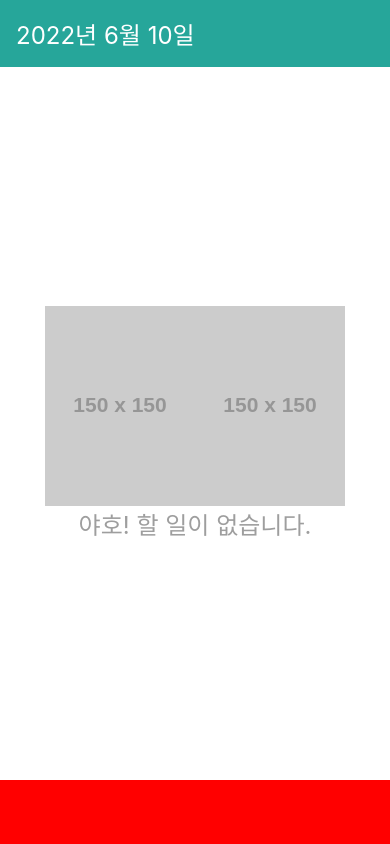
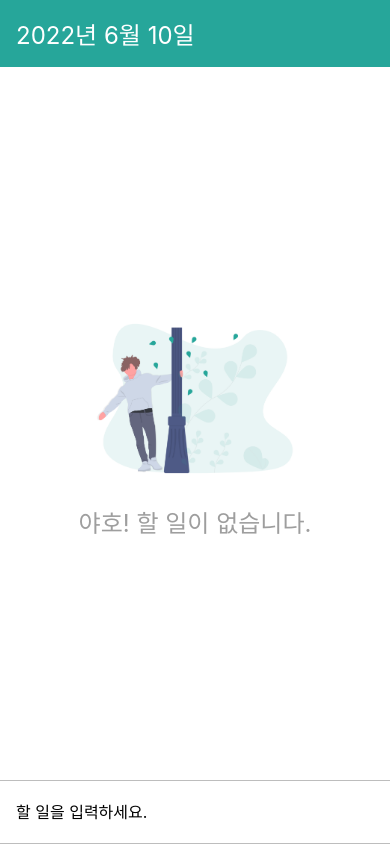
Before and after one commit to chaeikim-tech/LearnReactNative, a React Native app: screen / in a window 390 px wide. Built offline with nearby package versions, Linux system fonts and the light colour scheme.

Commit message:
using KeyboardAvoidingView
IOS에서 input 가려지는 상태 수정

```diff
--- a/App.js
+++ b/App.js
@@ -1,5 +1,10 @@
 import React from 'react';
-import {SafeAreaView, StyleSheet} from 'react-native';
+import {
+  SafeAreaView,
+  StyleSheet,
+  KeyboardAvoidingView,
+  Platform,
+} from 'react-native';
 import DateHead from './components/DateHead';
 import AddTodo from './components/AddTodo';
 import Empty from './components/Empty';
@@ -9,9 +14,14 @@
 
   return (
     <SafeAreaView edges={['bottom']} style={styles.block}>
-      <DateHead date={today} />
-      <Empty />
-      <AddTodo />
+      <KeyboardAvoidingView
+        behavior={Platform.OS === 'ios' ? 'padding' : undefined}
+        /* behavior={Platform.select({ios: 'padding', android: undefined})} */
+        style={styles.avoid}>
+        <DateHead date={today} />
+        <Empty />
+        <AddTodo />
+      </KeyboardAvoidingView>
     </SafeAreaView>
   );
 }
@@ -20,6 +30,9 @@
   block: {
     flex: 1,
   },
+  avoid: {
+    flex: 1,
+  },
 });
 
 export default App;
--- a/components/AddTodo.js
+++ b/components/AddTodo.js
@@ -1,14 +1,26 @@
 import React from 'react';
-import {View, StyleSheet} from 'react-native';
+import {View, StyleSheet, TextInput} from 'react-native';
 
 function AddTodo() {
-  return <View style={styles.block} />;
+  return (
+    <View style={styles.block}>
+      <TextInput placeholder="할 일을 입력하세요." style={styles.input} />
+    </View>
+  );
 }
 
 const styles = StyleSheet.create({
   block: {
     height: 64,
-    backgroundColor: 'red',
+    paddingHorizontal: 16,
+    borderColor: '#bdbdbd',
+    borderTopWidth: 1,
+    borderBottomWidth: 1,
+    justifyContent: 'center',
+  },
+  input: {
+    fontSize: 16,
+    paddingVertical: 8,
   },
 });
 
--- a/components/Empty.js
+++ b/components/Empty.js
@@ -5,7 +5,7 @@
   return (
     <View style={styles.block}>
       <Image
-        source={{uri: 'https://via.placeholder.com/150'}}
+        source={require('../assets/images/young_and_happy.png')}
         style={styles.image}
         resizeMode="repeat"
       />
@@ -19,11 +19,12 @@
     flex: 1,
     alignItems: 'center',
     justifyContent: 'center',
+    backgroundColor: 'white',
   },
   image: {
-    width: 300,
-    height: 200,
-    backgroundColor: 'gray',
+    width: 240,
+    height: 179,
+    marginBottom: 16,
   },
   description: {
     fontSize: 24,
```
